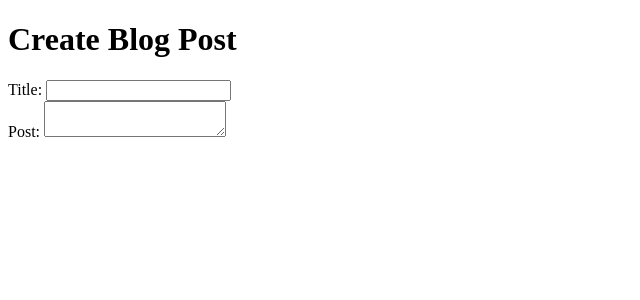
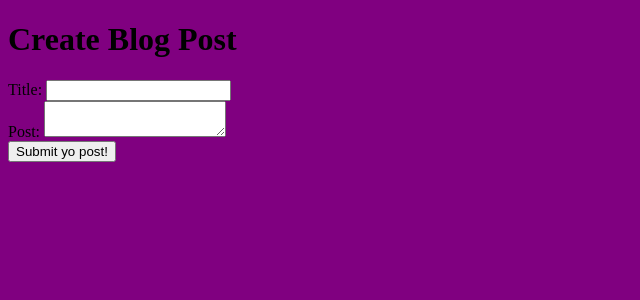
Before and after one commit to jamjams/Blog, a PHP site: template view/form.php in a window 1280 px wide. Shown: the top 300 px of the page, without its empty margins (0-640 px from the left). Run offline with PHP 8.4, Linux system fonts and the light colour scheme; the template is opened without the code that fills it, so the values that code supplies are empty.

Commit message:
video 20

```diff
--- a/blog.php
+++ b/blog.php
@@ -6,6 +6,8 @@
  //allows us to connect to the controller folder.
 	//want to require footer.php and header.php
 	require_once(__DIR__ . "/view/header.php");
+	//requireing the navigation.php
+	require_once(__DIR__ . "/view/navigation.php");
 	require_once(__DIR__ . "/controller/create-db.php");
 	require_once(__DIR__ . "/view/footer.php");
 	//has taken header.php file and inserted code into this blog.php file
--- a/css/main.css
+++ b/css/main.css
@@ -1,3 +1,17 @@
-body{
+html {
 	background-color: purple;
 }
+
+/* iPhone */
+@media (max-width: 320px) {
+    html {
+    	background-color: green;
+    }
+}
+
+/* Ipad */
+@media (max-width: 1024px) {
+	html {
+		background-color: red;
+	}
+}
--- a/model/config.php
+++ b/model/config.php
@@ -1,3 +1,3 @@
 <?php
-//whenever we use variable path, we insert the below path.
+//whenever we use variable $path, the below path is inserted.
 	$path = "/blog/";
--- a/post.php
+++ b/post.php
@@ -0,0 +1,5 @@
+<?php
+// requiring the header.php and footer.php
+	require_once(__DIR__ . "/view/header.php");
+	require_once(__DIR__ . "/view/form.php");
+	require_once(__DIR__ . "/view/footer.php");
--- a/view/form.php
+++ b/view/form.php
@@ -15,4 +15,8 @@
 		<!-- we can put as much text aws we want which differs from the input box -->
 		<textarea name="post"></textarea>
 	</div>
+
+	<div>
+		<button type="submit">Submit yo post!</button>
+	</div>
 </form>
--- a/view/header.php
+++ b/view/header.php
@@ -1,7 +1,10 @@
 <!DOCTYPE html>
+<meta name="viewport" content="minimal-ui, width=device-width, initial-scale=1, maximum-scale=1, user-scalable=no">
 <html>
 <head>
+	<link rel="stylesheet" type="text/css" href="css/main.css">
 	<title></title>
+
 <!--
 putting the ending tags of the head and body in the footer.php file allows us to edit both files at the same time. They are connected.
 -->
```
